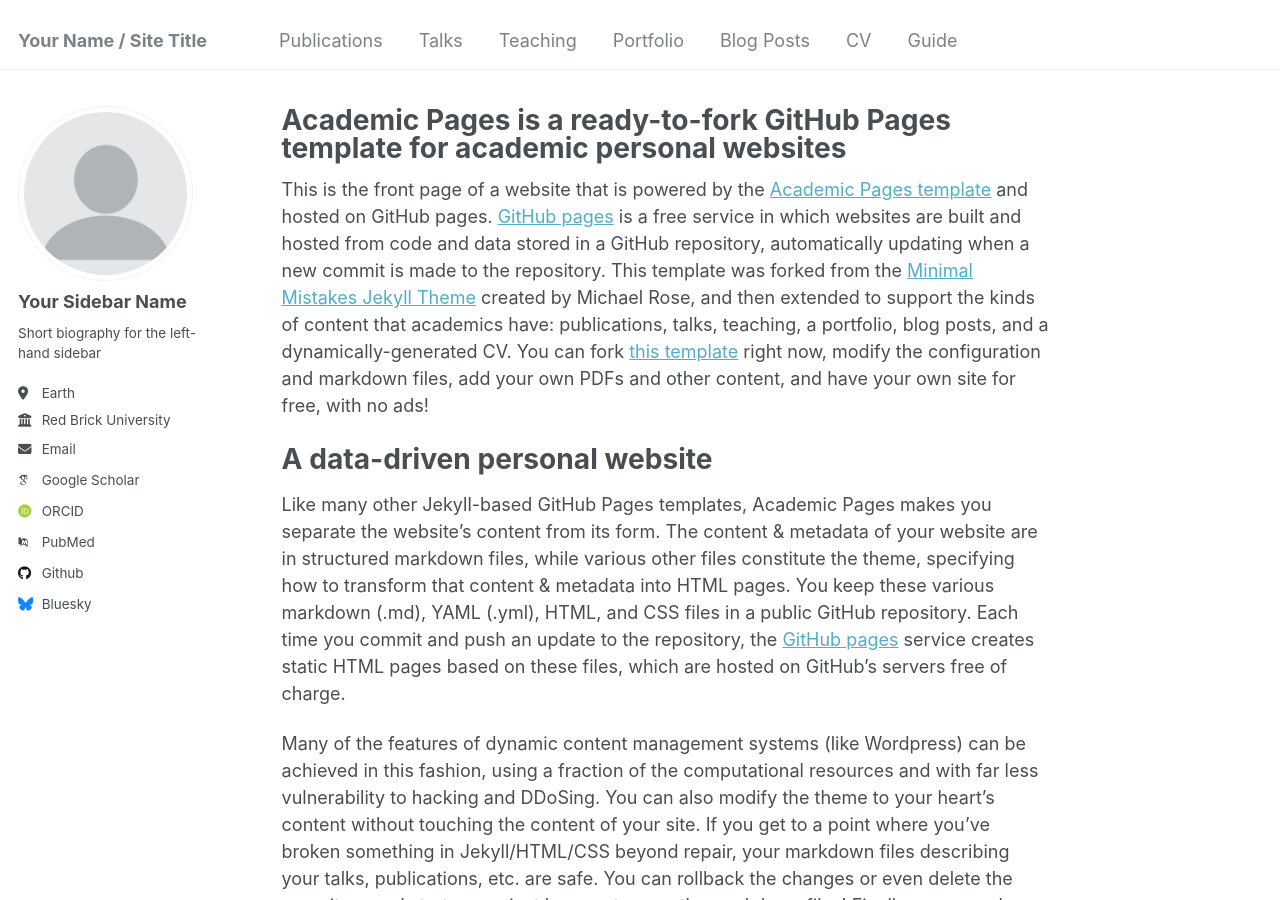
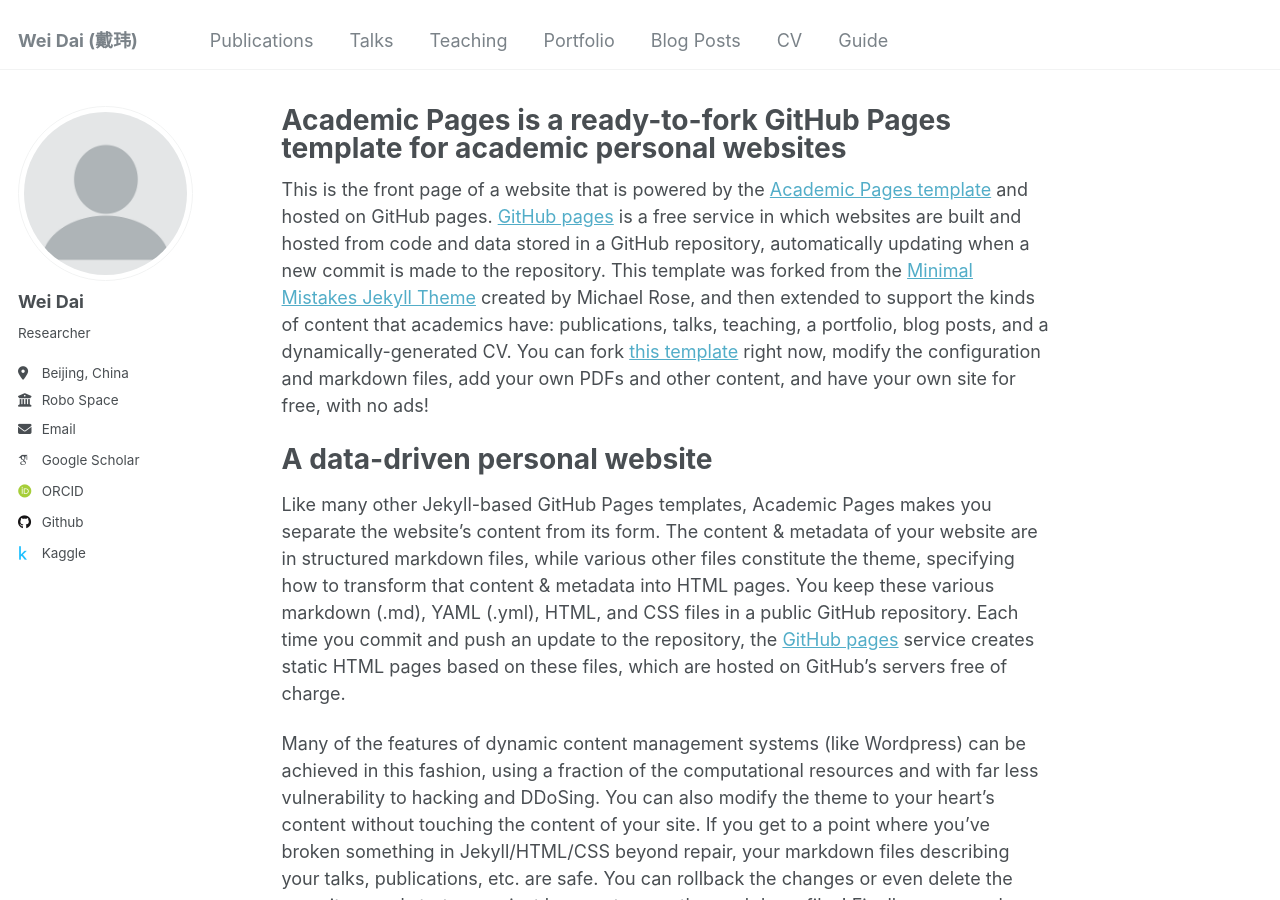
Before and after one commit to loveisp/loveisp.github.io, a Jekyll site: the page built from _pages/about.md, in a window 1280 px wide and 900 px high. Built offline with Jekyll 4.4.1, drawn with Linux system fonts in a browser that asks for light colours; some web fonts are replaced.

Commit message:
Update _config.yml

```diff
--- a/_config.yml
+++ b/_config.yml
@@ -8,13 +8,13 @@
 
 # Basic Site Settings
 locale                   : "en-US"
-title                    : "Your Name / Site Title"
+title                    : "Wei Dai (戴玮)"
 title_separator          : "-"
 name                     : &name "Your Name"
 description              : &description "personal description"
-url                      : https://academicpages.github.io # the base hostname & protocol for your site e.g. "https://mmistakes.github.io"
+url                      : https://loveisp.github.io # the base hostname & protocol for your site e.g. "https://mmistakes.github.io"
 baseurl                  : "" # the subpath of your site, e.g. "/blog"
-repository               : "academicpages/academicpages.github.io"
+repository               : "loveisp/loveisp.github.io"
 
 # Site Author - The following control what appear as part of the author content on the side bar.
 #               If a field is blank the icon and link will not appear, otherwise it will be shown.
@@ -22,21 +22,21 @@ repository               : "academicpages/academicpages.github.io"
 author:
   # Biographic information
   avatar           : "profile.png"
-  name             : "Your Sidebar Name"
+  name             : "Wei Dai"
   pronouns         : # example: "she/her"
-  bio              : "Short biography for the left-hand sidebar"
-  location         : "Earth"
-  employer         : "Red Brick University"
+  bio              : "Researcher"
+  location         : "Beijing, China"
+  employer         : "Robo Space"
   uri              : # URL
-  email            : "none@example.org"
+  email            : "loveispdvd@gmail.com"
 
   # Academic websites
   arxiv            : # URL - Update with the correct link to your profile
-  googlescholar    : "https://scholar.google.com/citations?user=PS_CX0AAAAAJ"
+  googlescholar    : "https://scholar.google.com/citations?user=_8W2rRYAAAAJ"
   impactstory      : # URL
-  orcid            : "http://orcid.org/yourorcidurl"
+  orcid            : "https://orcid.org/0009-0002-9939-3328"
   semantic         : # URL
-  pubmed           : "https://www.ncbi.nlm.nih.gov/pubmed/?term=john+snow"
+  pubmed           : # URL
   researchgate     : # URL
   scopus           : # URL
 
@@ -44,12 +44,12 @@ author:
   bitbucket        : # Username - Update with your username on the site
   codepen          : # Username
   dribbble         : # Username
-  github           : "academicpages"
-  kaggle           : # Username
+  github           : "https://github.com/loveisp/"
+  kaggle           : "weidai666"
   stackoverflow    : # User number or user number and name (i.e., use "1" or "1/jeff-atwood")
 
   # Social media
-  bluesky          : "bsky.app" # Replace this with you Bluesky username
+  bluesky          : # Username # Replace this with you Bluesky username
   facebook         : # Username
   flickr           : # Username
   foursquare       : # Username
```
